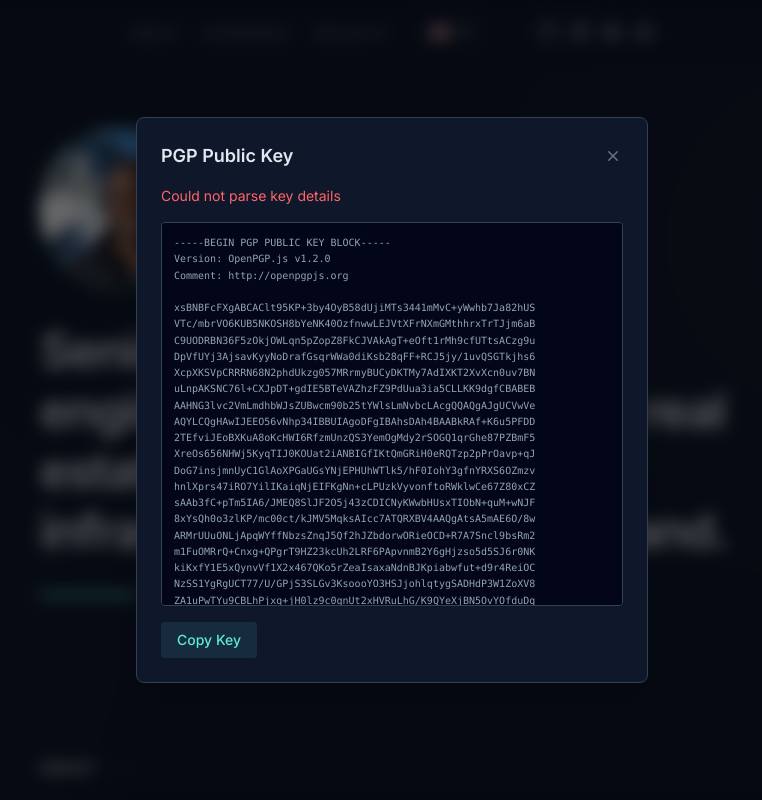
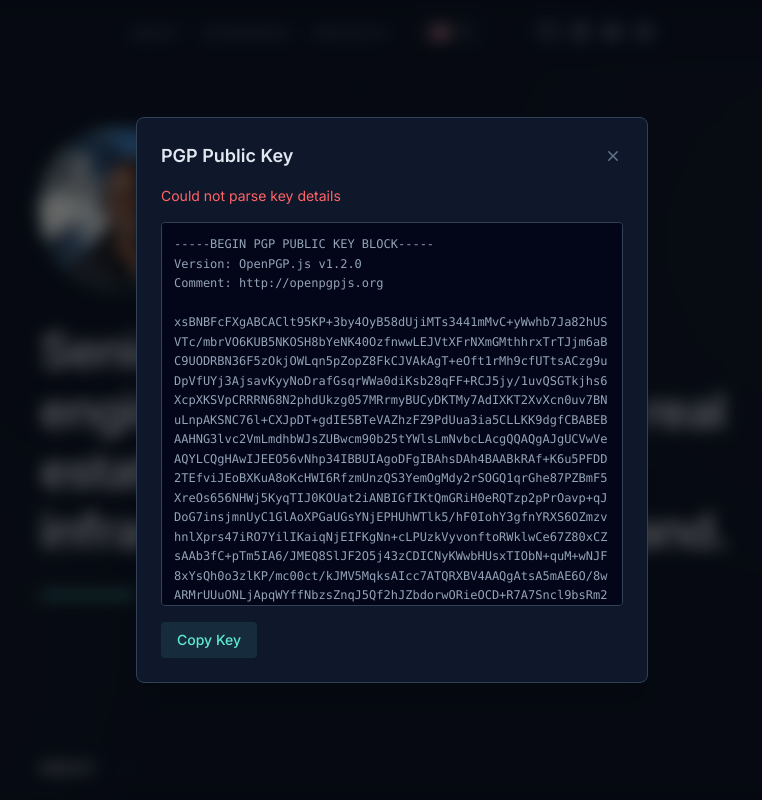
Before and after one commit to yegamble/portfolio, a Next.js app: page / in a window 1280 px wide. Both pictures are taken after a click on the button "PGP Key". Shown: the top 800 px of the page, without its empty margins (248-1010 px from the left). Built offline with nearby package versions, Linux system fonts and the light colour scheme.

Commit message:
fix: increase PGP key font to text-xs with word wrap to avoid scrollbar clipping

```diff
--- a/src/components/PgpKeyModal.tsx
+++ b/src/components/PgpKeyModal.tsx
@@ -205,7 +205,7 @@ export default function PgpKeyModal({ isOpen, onClose, armoredKey }: PgpKeyModal
         )}
 
         <div className="mb-4 max-h-96 overflow-auto rounded border border-slate-700 bg-slate-950 p-3 [&]:scrollbar-thin">
-          <pre className="whitespace-pre font-mono text-[10px] leading-relaxed text-text-secondary">
+          <pre className="whitespace-pre-wrap break-all font-mono text-xs leading-relaxed text-text-secondary">
             {decodedKey}
           </pre>
         </div>
```
